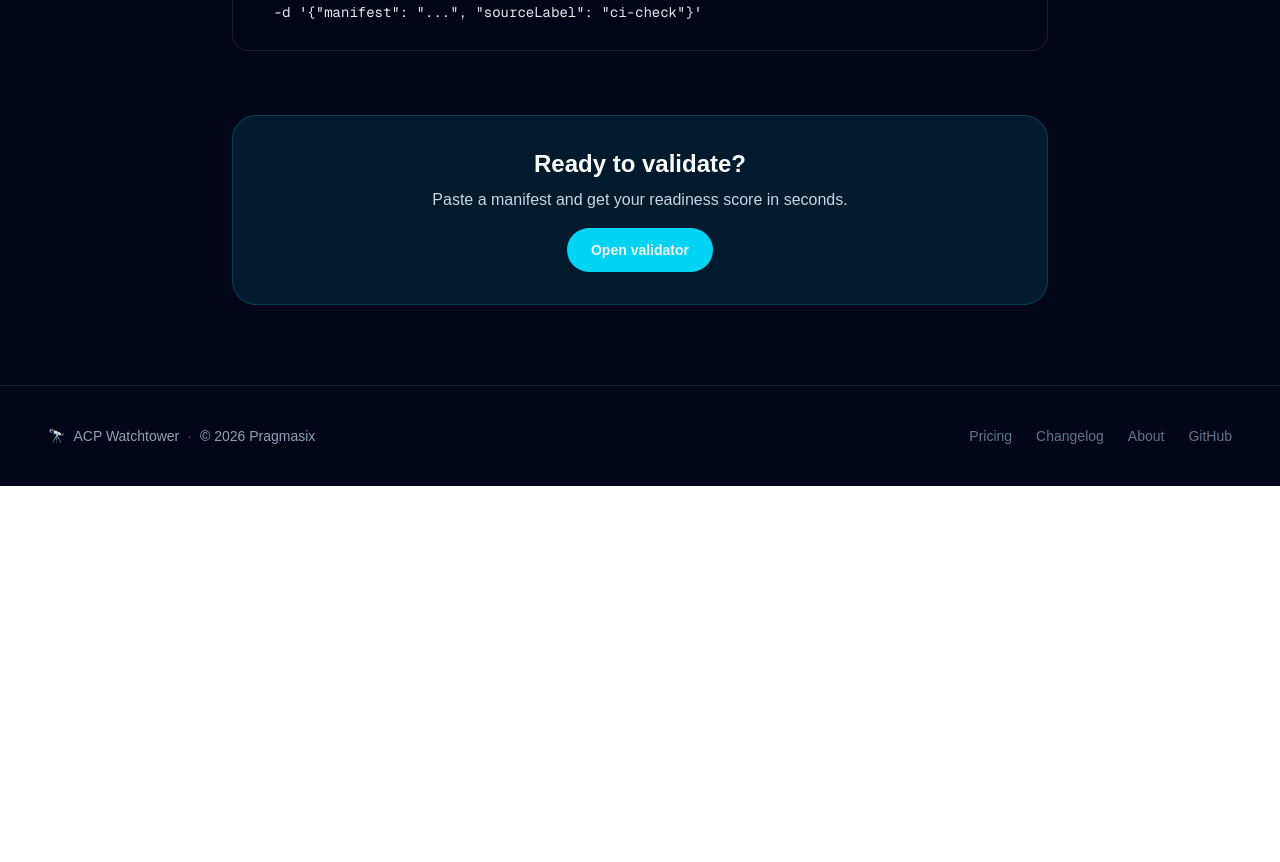
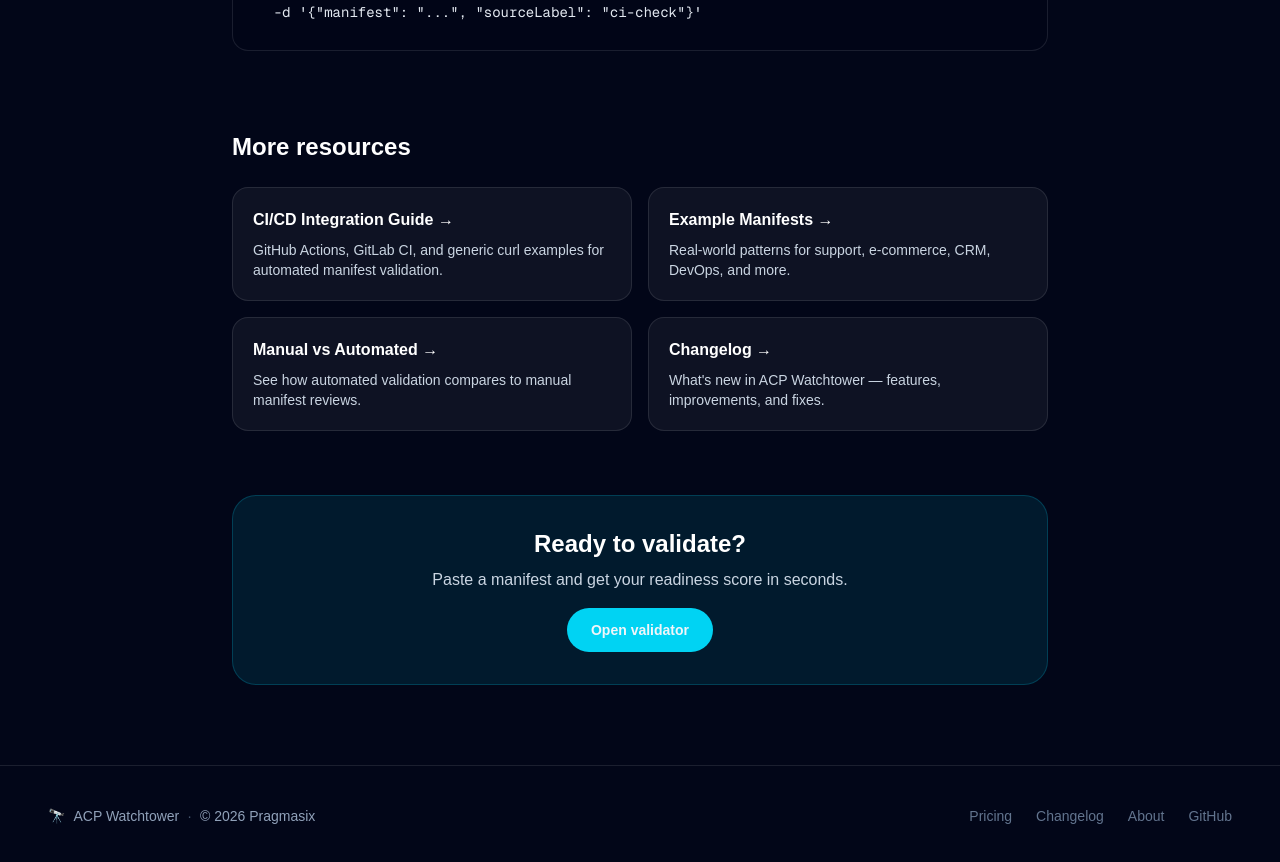
Before and after one commit to Splaticusamz/acp-watchtower, a Next.js app: page /docs in a window 1280 px wide. Shown: the part 1940-2802 px from the top of the page. Before the commit the page ends 2426 px from the top, so only its background shows below. Built offline with nearby package versions, Linux system fonts and the light colour scheme.

Commit message:
feat: docs resource links, internal cross-linking for SEO

```diff
--- a/src/app/docs/page.tsx
+++ b/src/app/docs/page.tsx
@@ -100,6 +100,28 @@ curl -X POST https://acp-watchtower.vercel.app/api/reports \\
           </pre>
         </section>
 
+        <section className="mt-20">
+          <h2 className="text-2xl font-semibold text-white">More resources</h2>
+          <div className="mt-6 grid gap-4 sm:grid-cols-2">
+            <Link href="/docs/ci" className="rounded-2xl border border-white/10 bg-white/5 p-5 transition hover:border-cyan-400/30">
+              <h3 className="font-semibold text-white">CI/CD Integration Guide →</h3>
+              <p className="mt-2 text-sm text-slate-300">GitHub Actions, GitLab CI, and generic curl examples for automated manifest validation.</p>
+            </Link>
+            <Link href="/examples" className="rounded-2xl border border-white/10 bg-white/5 p-5 transition hover:border-cyan-400/30">
+              <h3 className="font-semibold text-white">Example Manifests →</h3>
+              <p className="mt-2 text-sm text-slate-300">Real-world patterns for support, e-commerce, CRM, DevOps, and more.</p>
+            </Link>
+            <Link href="/compare" className="rounded-2xl border border-white/10 bg-white/5 p-5 transition hover:border-cyan-400/30">
+              <h3 className="font-semibold text-white">Manual vs Automated →</h3>
+              <p className="mt-2 text-sm text-slate-300">See how automated validation compares to manual manifest reviews.</p>
+            </Link>
+            <Link href="/changelog" className="rounded-2xl border border-white/10 bg-white/5 p-5 transition hover:border-cyan-400/30">
+              <h3 className="font-semibold text-white">Changelog →</h3>
+              <p className="mt-2 text-sm text-slate-300">What's new in ACP Watchtower — features, improvements, and fixes.</p>
+            </Link>
+          </div>
+        </section>
+
         <div className="mt-16 rounded-3xl border border-cyan-400/20 bg-cyan-400/10 p-8 text-center">
           <h2 className="text-2xl font-semibold text-white">Ready to validate?</h2>
           <p className="mt-2 text-slate-300">Paste a manifest and get your readiness score in seconds.</p>
```
